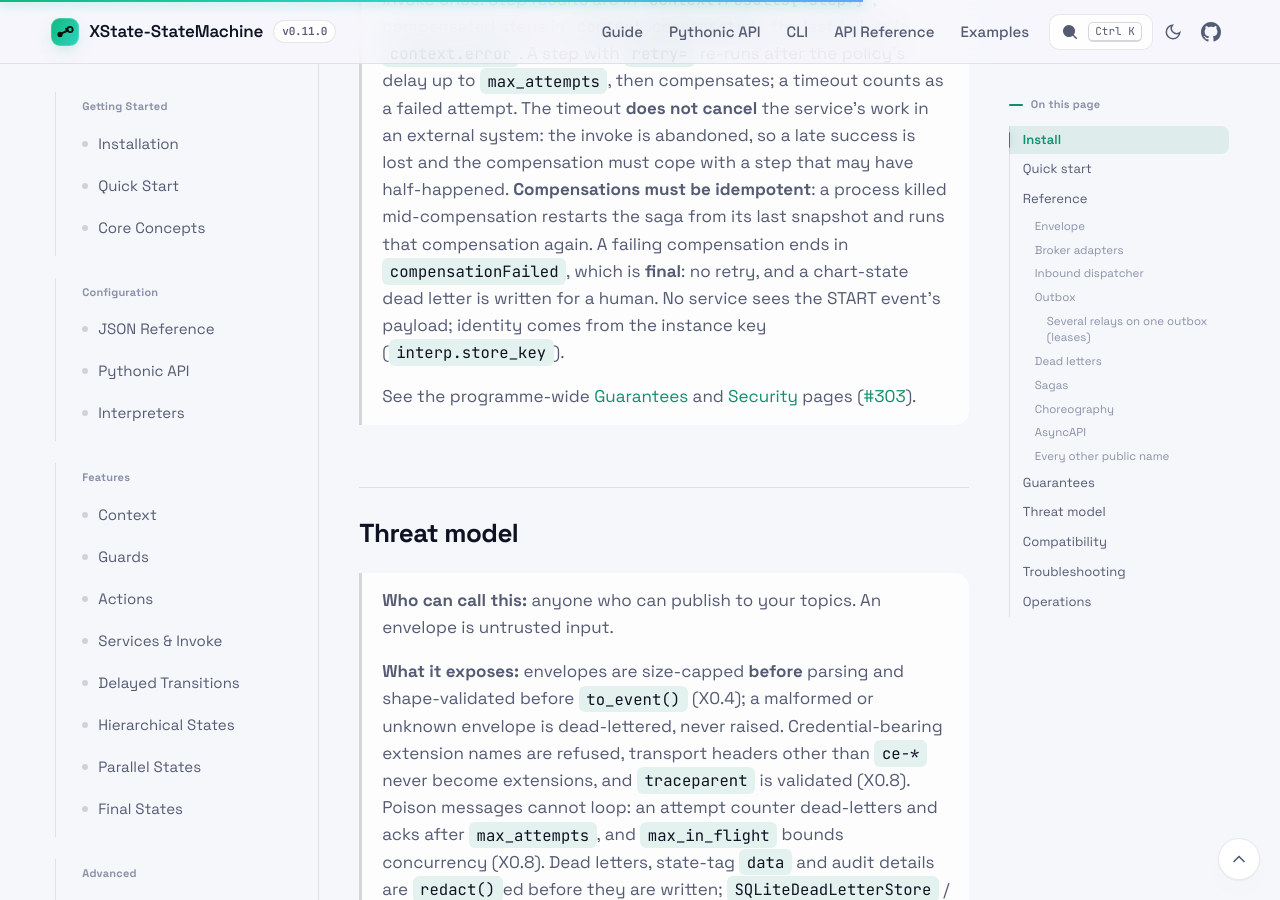
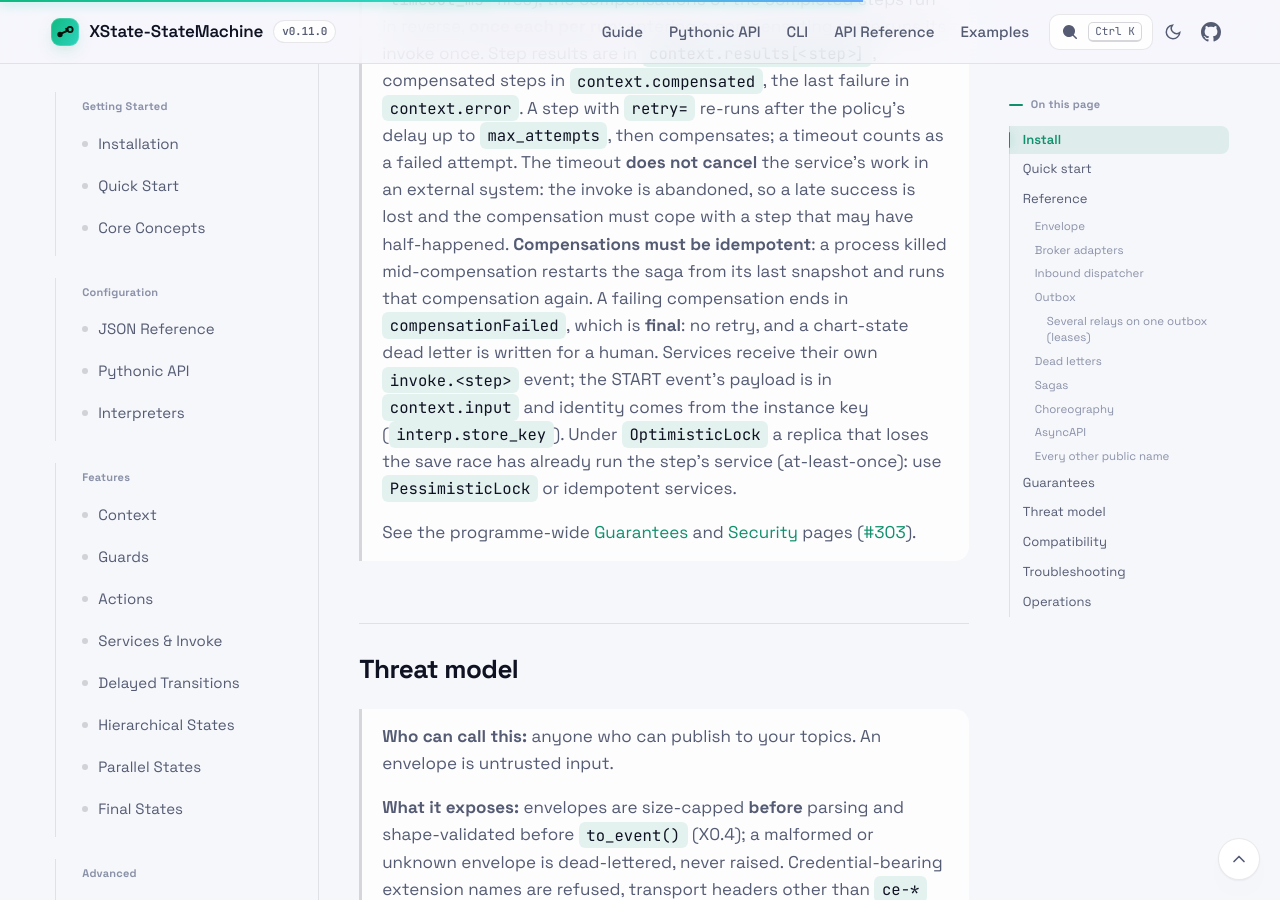
Before and after one commit to basiltt/xstate-statemachine, a Jekyll site: the page built from docs/_guide/integration-eda.md, in a window 1280 px wide and 900 px high, scrolled down 17678 px. Built offline with Jekyll 4.4.1, drawn with Linux system fonts in a browser that asks for light colours; some of the changed text lies outside the part shown.

Commit message:
battle(#295): docs reconciled with adversary A -- START's payload is context.input (sagaStart); OptimisticLock re-runs a step service on a lost race (use PessimisticLock or idempotent services)
Co-Authored-By: Claude Fable 5 <noreply@anthropic.com>

````diff
--- a/docs/_guide/integration-eda.md
+++ b/docs/_guide/integration-eda.md
@@ -236,7 +236,7 @@ To make completion idempotent when the upstream event may be re-minted with a ne
 
 **A saga driven from the bus.** In production a saga is one persisted instance per business key, started by a command. Build it with `start_event=`, map `xsm.<saga>.<START>` to it in an `InboundDispatcher`, and give it the four stores. Two rules a newcomer trips over:
 
-* **No service sees START's payload.** Each step's service receives its own `invoke.<step>` event, not the command. The instance's identity is the envelope `subject`, which the dispatcher sets as `interp.store_key`; look the order up from that.
+* **START's payload lives in `context["input"]`.** Each step's service receives its own `invoke.<step>` event, not the command -- read the data the saga was started with from `ctx["input"]` (the start event's payload, copied by the generated `sagaStart` action; `None` until START). The instance's identity is the envelope `subject`, which the dispatcher sets as `interp.store_key`.
 * **`compensationFailed` is final.** A failing compensation parks the instance there, and `DeadLetterPlugin` writes a chart-state dead letter. That record is the operator's ticket: fix the cause by hand. A redelivered START does nothing (the instance is done).
 
 ```python
@@ -402,7 +402,7 @@ The rest of `xstate_statemachine.eda.__all__`, for readers who grep. Everything
 >
 > **What this does not do:** no exactly-once **publish**. The relay publishes then marks sent, so a crash in between publishes twice; consumers must dedup on the envelope id (the dispatcher does). Several relays may drain one outbox: row leases (`claim()` / `lease_s`) stop two live relays publishing the same row at once, but they do not make publishing exactly-once. A relay that dies mid-batch, or one that is still publishing when its lease expires, leaves rows another relay publishes again -- the duplicate window is **one batch per expired lease**, so size `lease_s` above the slowest batch you expect (`batch` × the broker's worst publish latency). A custom `OutboxStore` without `claim()` still needs **one** relay per outbox. The direct-broker sink is at-most-once-ish. There is no global order across subjects, and the leases do not order rows *across* relays. An `OptimisticLock` outbox is only transactional on stores whose save and outbox write share one transaction.
 >
-> **Sagas (`SagaBuilder`):** when step *k* fails (its service raises, or its `timeout_ms` fires), the compensations of the completed steps run in reverse, **once each per run**: entering a compensating state runs its invoke once. Step results are in `context.results[<step>]`, compensated steps in `context.compensated`, the last failure in `context.error`. A step with `retry=` re-runs after the policy's delay up to `max_attempts`, then compensates; a timeout counts as a failed attempt. The timeout **does not cancel** the service's work in an external system: the invoke is abandoned, so a late success is lost and the compensation must cope with a step that may have half-happened. **Compensations must be idempotent**: a process killed mid-compensation restarts the saga from its last snapshot and runs that compensation again. A failing compensation ends in `compensationFailed`, which is **final**: no retry, and a chart-state dead letter is written for a human. No service sees the START event's payload; identity comes from the instance key (`interp.store_key`).
+> **Sagas (`SagaBuilder`):** when step *k* fails (its service raises, or its `timeout_ms` fires), the compensations of the completed steps run in reverse, **once each per run**: entering a compensating state runs its invoke once. Step results are in `context.results[<step>]`, compensated steps in `context.compensated`, the last failure in `context.error`. A step with `retry=` re-runs after the policy's delay up to `max_attempts`, then compensates; a timeout counts as a failed attempt. The timeout **does not cancel** the service's work in an external system: the invoke is abandoned, so a late success is lost and the compensation must cope with a step that may have half-happened. **Compensations must be idempotent**: a process killed mid-compensation restarts the saga from its last snapshot and runs that compensation again. A failing compensation ends in `compensationFailed`, which is **final**: no retry, and a chart-state dead letter is written for a human. Services receive their own `invoke.<step>` event; the START event's payload is in `context.input` and identity comes from the instance key (`interp.store_key`). Under `OptimisticLock` a replica that loses the save race has already run the step's service (at-least-once): use `PessimisticLock` or idempotent services.
 >
 > See the programme-wide [Guarantees](../guarantees/) and [Security](../security/) pages ([#303](https://github.com/basiltt/xstate-statemachine/issues/303)).
 
@@ -454,7 +454,8 @@ The rest of `xstate_statemachine.eda.__all__`, for readers who grep. Everything
 | `ValueError: a saga needs at least one step` | `build()` before any `.step()` | declare the steps first |
 | A saga instance sits in `compensationFailed` and a dead letter (`reason` `dead_letter_state`) appeared | a compensation raised; the state is final by design | fix the external system by hand, then resolve the record (`xsm dlq … purge`); never "retry" by resending START (the instance is done) |
 | A compensation ran twice for one saga | the process died mid-compensation and the saga restarted from its snapshot | expected: compensations must be idempotent (key them by `interp.store_key`) |
-| A step service raises `KeyError` looking for the order id in `e.data` | services never see START's payload; they receive `invoke.<step>` | read `interp.store_key` (the envelope `subject`), or load the order from your database |
+| A step service raises `KeyError` looking for the order id in `e.data` | services receive `invoke.<step>`, not the command | read `ctx["input"]` (START's payload) or `interp.store_key` (the envelope `subject`) |
+| Two replicas under `OptimisticLock` ran a step's service twice | the replica that lost the save race had already run the service in memory (at-least-once, as the persistence guide says) | drive sagas under `PessimisticLock`, or make step services idempotent |
 | `RuntimeError: choreography did not settle in N rounds (an event loop between machines?)` | two routes publish at each other forever (A's event routes to B, B's back to A), or a test bus never drains | break the cycle (a final state, a guard), or raise `max_rounds` for a genuinely long conversation |
 | `ValueError: max_rounds must be >= 1` | `run_until_quiet(max_rounds=0)` | pass a positive count |
 | A saga START is acked but nothing happens, `DispatchResult.ignored` grows | the shared bus dispatcher has no route for `xsm.<saga>.START` and `on_unknown="ignore"` (with `"dead_letter"` it is DLQ reason `unknown_event`) | add the type to the dispatcher's mapping |
````
Also changed, not shown: docs/api/index.md (+1 -1 lines).
